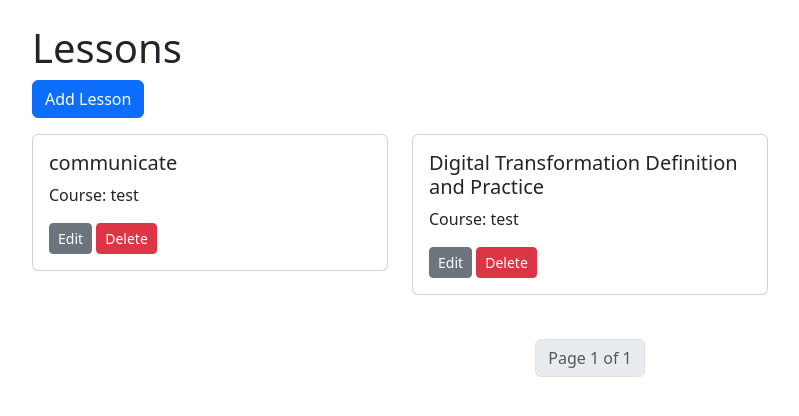
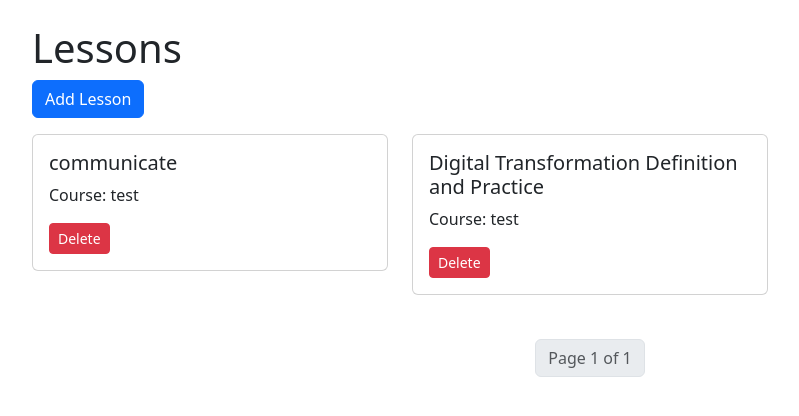
Before and after one commit to baquang2910/my-lms, a Django app: page /courses/lessons/ in a window 1280 px wide. Shown: the top 416 px of the page, without its empty margins (50-849 px from the left). Run offline with Django 4.2, Linux system fonts and the light colour scheme; a user stored in the database is signed in; data comes from the database, SQL or seed files in the repository; some libraries are stand-ins or nearby versions.

Commit message:
Updated templates

```diff
--- a/courses/templates/courses/lesson_list.html
+++ b/courses/templates/courses/lesson_list.html
@@ -25,7 +25,6 @@
                                 <h5 class="card-title">{{ lesson.title }}</h5>
                                 <p class="card-text">Course: {{ lesson.course.title }}</p>
                                 <div class="lesson-actions">
-                                    <a href="{% url 'edit_lesson' lesson.id %}" class="btn btn-sm btn-secondary" aria-label="Edit lesson: {{ lesson.title }}">Edit</a>
                                     <a href="{% url 'delete_lesson' lesson.id %}" class="btn btn-sm btn-danger delete-btn" onclick="return confirm('Are you sure you want to delete this lesson?');" aria-label="Delete lesson: {{ lesson.title }}">Delete</a>
                                 </div>
                             </div>
```
